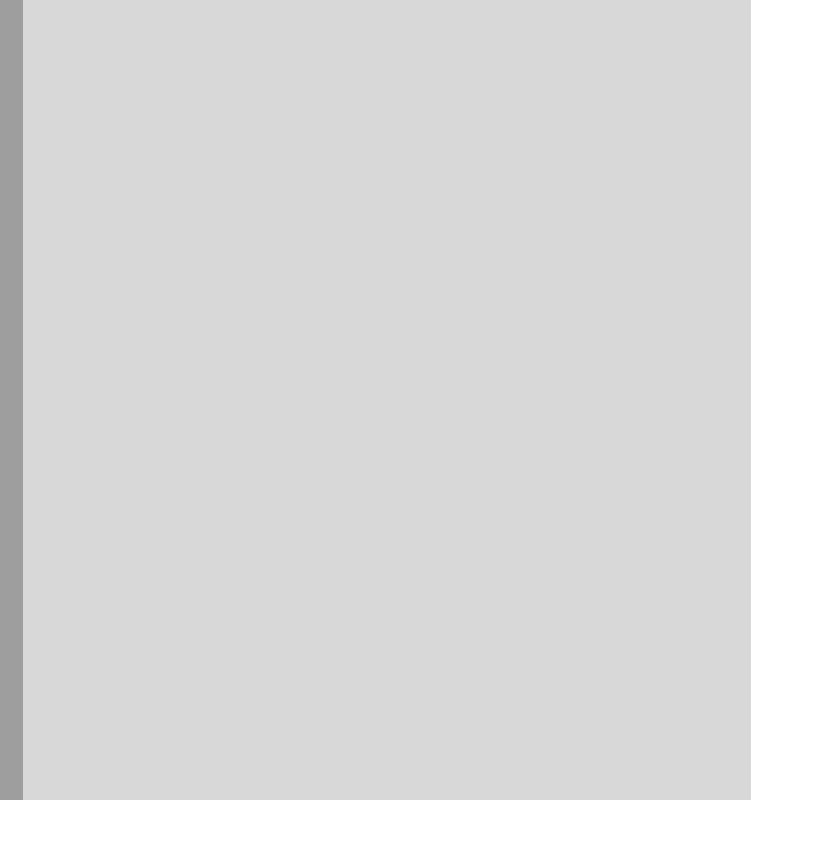
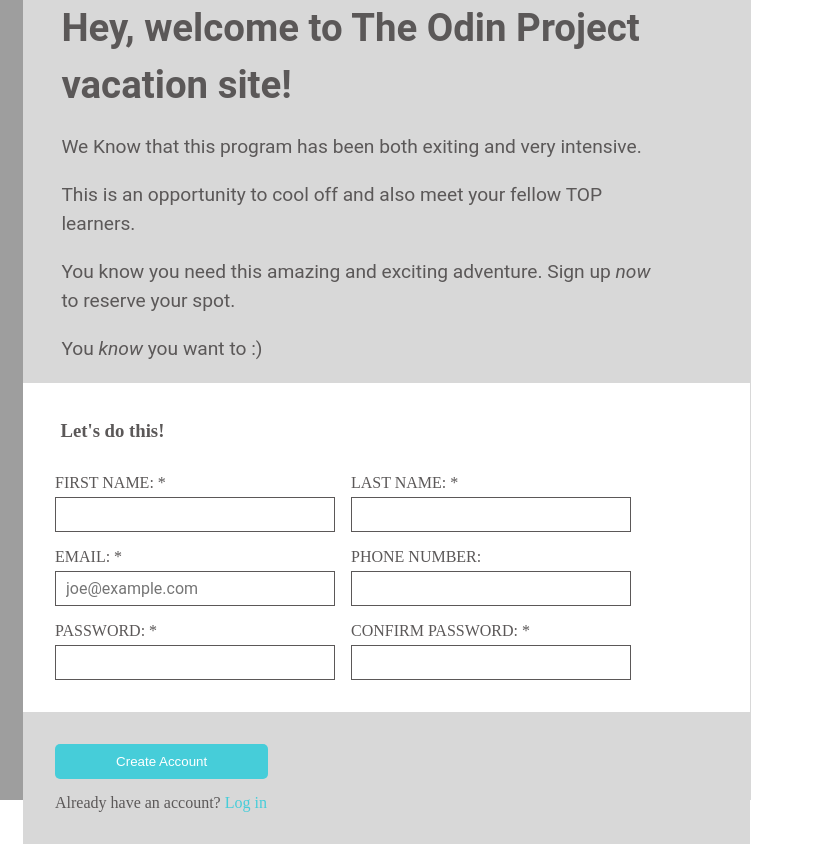
Before and after one commit to GregHaris/sign-up-form, a plain HTML site: page index.html in a window 1280 px wide. Shown: the full height of the page, 449-1280 px from the left. Before the commit the page ends 800 px from the top, so only its background shows below. Drawn offline with Linux system fonts and the light colour scheme; grey boxes are pictures that could not be loaded.

Commit message:
added the content of the main area and styled the sign up form

```diff
--- a/index.html
+++ b/index.html
@@ -22,11 +22,56 @@
       </div>
     </div>
 
+    <div id="main">
+      <div class="form-text">
+        <h1>Hey, welcome to The Odin Project vacation site!</h1>
+        <p>We Know that this program has been both exiting and very intensive.</p>
+        <p>This is an opportunity to cool off and also meet your fellow TOP learners.</p>
+        <p>You know you need this amazing and exciting adventure. Sign up <em>now</em> to reserve your spot.</p>
+        <p>You <em>know</em> you want to :)</p>
+      </div>
+
       <div id="form-container">
-
+        <h3 id="form-heading">Let's do this!</h3>
+        <form action="" method="post" id="signup-form">
+          <section id="signu-up-information">
+            <div>
+              <label for="fname">FIRST NAME: <span aria-label="required">*</span> <input type="text" name="fname"
+                  id="fname" required></label>
+            </div>
+            <div>
+              <label for="lname">LAST NAME: <span aria-label="required">*</span> <input type="text" name="lname"
+                  id="lname" required></label>
+            </div>
+            <div>
+              <label for="email">EMAIL: <span aria-label="required">*</span> <input type="email" name="email" id="email"
+                  placeholder="joe@example.com" required></label>
+            </div>
+            <div>
+              <label for="tel">PHONE NUMBER: <input type="text" name="phone-number" id="tel"
+                  inputmode="numeric"></label>
+            </div>
+            <div>
+              <label for="password">PASSWORD: <span aria-label="required">*</span> <input type="password"
+                  name="password" id="password" required></label>
+            </div>
+            <div>
+              <label for="confirm-password">CONFIRM PASSWORD: <span aria-label="required">*</span> <input
+                  type="password" name="confirm-password" id="confirm-password" required></label>
+            </div>
+          </section>
+          <section id="singup-or-login">
+            <div class="submit">
+              <button type="submit" class="submit-btn">Create Account</button>
+            </div>
+            <div class="login">
+              <p>Already have an account? <a href="#">Log in</a></p>
+            </div>
+          </section>
+        </form>
       </div>
     </div>
-
+  </div>
 </body>
 
 </html>
--- a/main.css
+++ b/main.css
@@ -1,13 +1,17 @@
 @font-face {
-  font-family: 'Norse-Bold.otf';
+  font-family: "Norse-Bold.otf";
   src: url(fonts/Norse-Bold.otf);
 }
 
 :root {
-  --form-container-bg:  #d8d8d8;
-  --sign-up-font-family: "montserrat", "roboto",Arial, Helvetica, sans-serif;
-  --logo-font-family: 'Norse-Bold.otf';
-
+  --main-bg: #d8d8d8;
+  --sign-up-font-family: "montserrat", "roboto", Arial, Helvetica, sans-serif;
+  --logo-font-family: "Norse-Bold.otf";
+  --sign-up-text-clr: #5b5858;
+  --primary-clr: rgb(70, 205, 217);
+  --page-hieght: 100vh;
+  --border: 1px solid #5b5858;
+  --invalid-border: 1px solid red;
 }
 
 * {
@@ -20,13 +24,14 @@
   display: flex;
   max-width: 70em;
   min-width: 650px;
-  height: 100%;
+  height: var(--page-hieght);
   margin: 0 auto;
 }
 
 #side-bar {
+  min-width: 250px;
   width: 35%;
-  height: 100vh;
+  height: 100%;
   background-image: url("img/shaain-ibrahim-unsplash.jpg");
   background-size: cover;
   background-position: center;
@@ -61,25 +66,99 @@
 a {
   text-decoration: none;
   color: white;
-
 }
 
-#form-container {
+#main {
   width: 65%;
-  height: 100vh;
+  height: 100%;
   display: flex;
   flex-direction: column;
   justify-content: center;
   align-items: center;
-  background: var(--form-container-bg);
-  padding-left: 40px;
+  background: var(--main-bg);
+  color: var(--sign-up-text-clr);
+  gap: 4em;
+  border-right: 1px solid var(--main-bg);
 }
 
 .form-text {
+  display: flex;
   font-family: var(--sign-up-font-family);
   font-size: 1.2rem;
   line-height: 1.5;
+  height: 20%;
+  flex-direction: column;
+  justify-content: center;
+  padding: 0 5em 0 2em;
+  gap: 1em;
+  margin-bottom: 3em;
+}
+
+#form-container {
+  background-color: #fff;
+  width: 100%;
+}
+
+h3 {
+  padding: 2em 0 0 2em;
+}
+
+label {
+  margin-bottom: 0.5em;
+}
+
+input {
+  display: block;
+  font-size: 100%;
+  width: 280px;
+  height: 35px;
+  margin-top: 5px;
+  padding: 10px;
+  border: var(--border);
+  font-family: var(--sign-up-font-family);
+  color: var(--sign-up-text-clr);
+}
+
+input:focus {
+  outline: none;
+}
+
+input:focus:invalid {
+  border: var(--invalid-border);
+  color: red;
+}
+
+#signu-up-information {
   display: flex;
-  flex-direction: column;
-  justify-content: space-between;
+  padding: 2em;
+  flex-wrap: wrap;
+  gap: 1em;
 }
+
+#singup-or-login {
+  background-color: var(--main-bg);
+  padding: 2em;
+}
+
+.form-text {
+  margin-top: 20%;
+}
+
+.submit {
+  margin-bottom: 15px;
+}
+
+.submit-btn {
+  background-color: var(--primary-clr);
+  color: white;
+  width: 16em;
+  height: 35px;
+  border: none;
+  padding: 0.5em 1em;
+  cursor: pointer;
+  border-radius: 5px;
+}
+
+.login a {
+  color: var(--primary-clr);
+}
```
